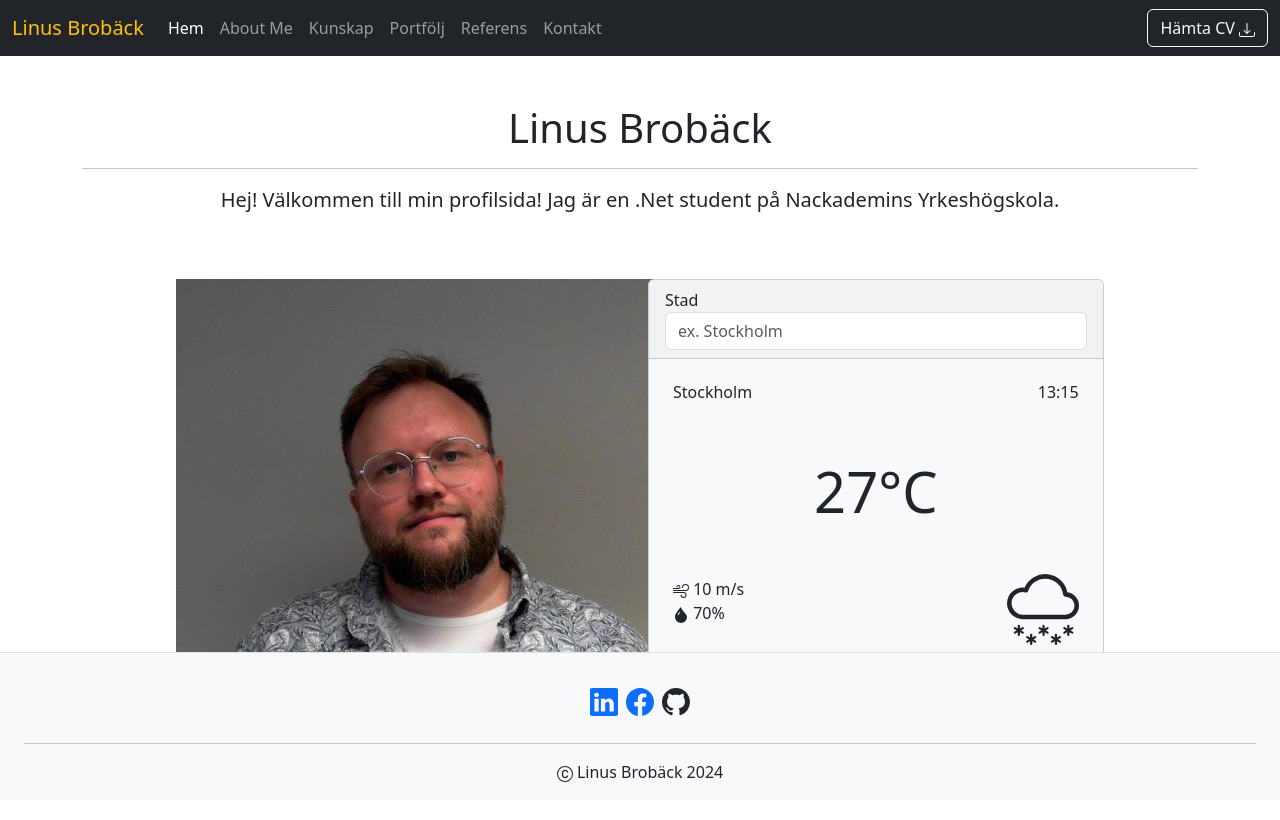
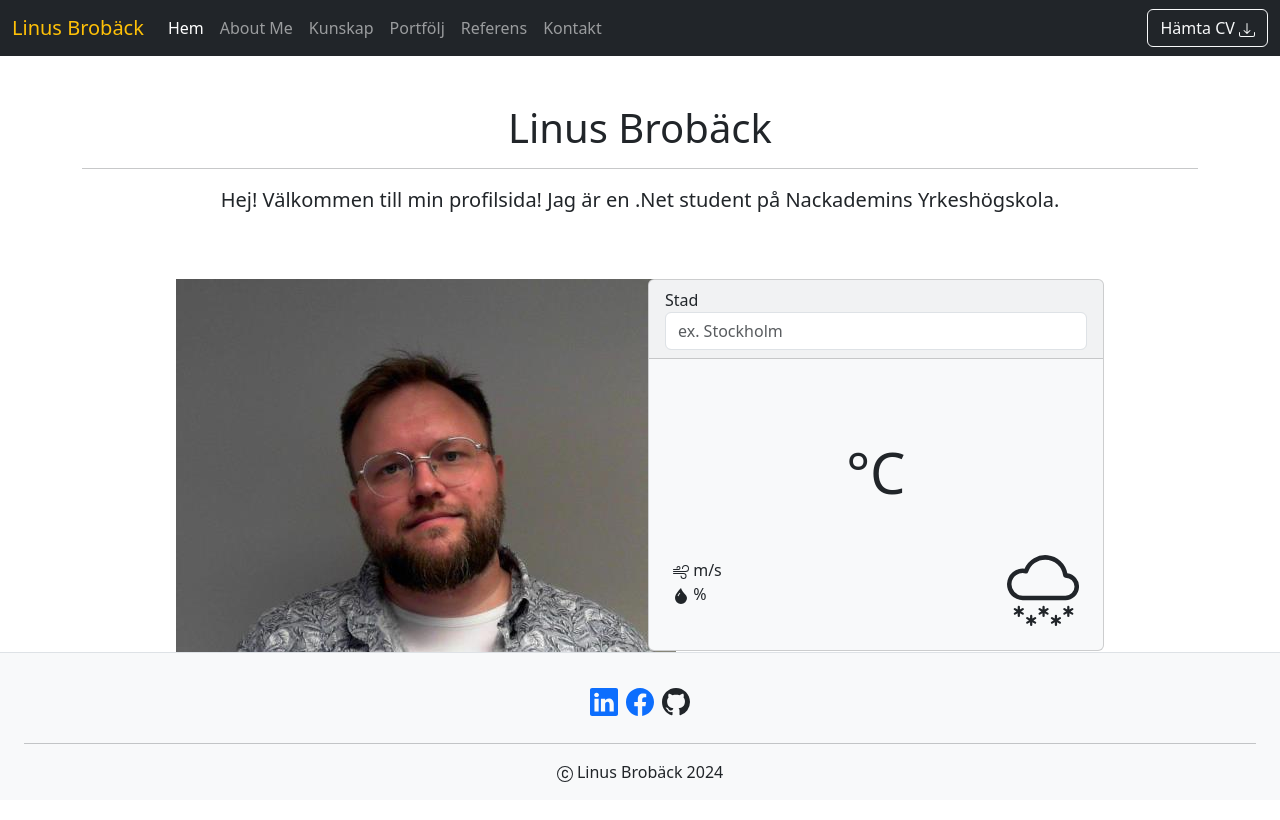
Before and after one commit to Limpan89/Portfolio, a React app in the folder portfolio/: page / in a window 1280 px wide. Shown: the top 820 px of the page. Built offline with nearby package versions, Linux system fonts and the light colour scheme; the HTML template or start-up script is replaced by a standard one.

Commit message:
updated to show weather information on search

```diff
--- a/portfolio/src/components/Weather/WeatherCard.jsx
+++ b/portfolio/src/components/Weather/WeatherCard.jsx
@@ -4,8 +4,7 @@ import { useState } from 'react'
 
 function WeatherCard() {
 
-  //const [currentWeather, setCurrentWeather] = useState({})
-  var description = ''
+  const [currentWeather, setCurrentWeather] = useState({})
 
 	async function getWeatherData(API_URL) {
 		try {
@@ -15,13 +14,14 @@ function WeatherCard() {
       if (!response.ok)
         return
 
+      const location = data.location.name
+      const localTime = `${data.location.tz_id}: ${data.location.localtime.slice(-5)}`
       const temperature = Math.floor(data.current.temp_c)
-      description = data.current.condition.text
+      const description = data.current.condition.text
+      const humidity = data.current.humidity
+      const wind = Math.round((0.277778 * data.current.wind_kph) * 10) / 10
 
-      setCurrentWeather({temperature, description})
-
-      console.log(Math.floor(data.current.temp_c))
-      console.log(data.current.condition.text)
+      setCurrentWeather({location, localTime, temperature, description, humidity, wind})
 			console.log(data)
 		} catch (error) {
 			console.log(error)
@@ -30,25 +30,25 @@ function WeatherCard() {
 
   return (
       <div className="card bg-light">
-        <WeatherSearch />
+        <WeatherSearch getWeatherData={getWeatherData} />
         <div className="card-body p-4">
           <div className="d-flex">
-            <h6 className="flex-grow-1">Stockholm</h6>
-            <h6>13:15</h6>
+            <h6 className="flex-grow-1">{currentWeather.location}</h6>
+            <h6>{currentWeather.localTime}</h6>
           </div>
           <div className="d-flex flex-column text-center mt-5 mb-4">
-            <h6 className="display-4">27°C</h6>
-            <span className="small">{description}</span>
+            <h6 className="display-4">{currentWeather.temperature}°C</h6>
+            <span className="small">{currentWeather.description}</span>
           </div>
           <div className="d-flex align-items-center">
             <div className="flex-grow-1">
               <div>
                 <Wind />
-                <span className="ms1"> 10 m/s</span>
+                <span className="ms1"> {currentWeather.wind} m/s</span>
               </div>
               <div>
                 <DropletFill />
-                <span className="ms1"> 70% </span>
+                <span className="ms1"> {currentWeather.humidity}% </span>
               </div>
             </div>
             <div className="display-2">
```
